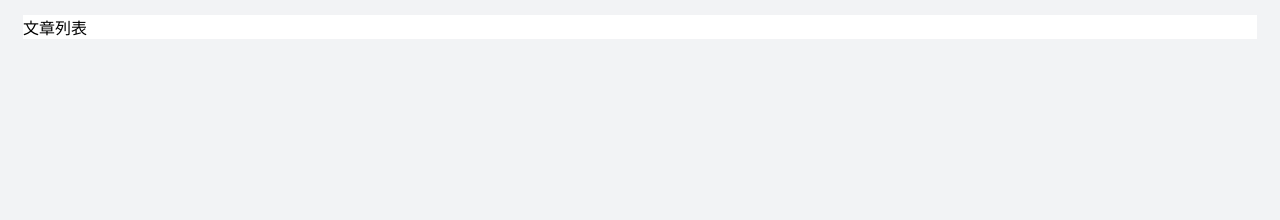
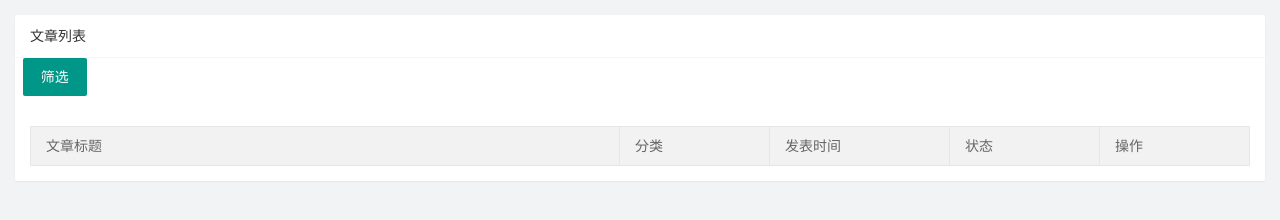
Before and after one commit to lky-996/dome_01, a plain HTML site: page article/art_list.html in a window 1280 px wide. Drawn offline with Linux system fonts and the light colour scheme.

Commit message:
bug修改

```diff
--- a/article/art_list.html
+++ b/article/art_list.html
@@ -5,16 +5,53 @@
     <meta charset="UTF-8">
     <meta name="viewport" content="width=device-width, initial-scale=1.0">
     <title>Document</title>
+    <link rel="stylesheet" href="../assets/lib/layui/css/layui.css">
     <link rel="stylesheet" href="../assets/css/article/art_list.css">
 </head>
 
 <body>
     <div class="layui-card">
         <div class="layui-card-header">文章列表</div>
+        <form class="layui-form" id="form-search">
+            <div class="layui-form-item layui-inline">
+                <select name="cate_id"></select>
+            </div>
+            <div class="layui-form-item layui-inline">
+                <select name="state">
+            <option value="">所有状态</option>
+            <option value="已发布">已发布</option>
+            <option value="草稿">草稿</option>
+            </select>
+            </div>
+            <div class="layui-form-item layui-inline">
+                <button class="layui-btn" lay-submit lay-filter="formDemo">筛选</button>
+            </div>
+        </form>
+
         <div class="layui-card-body">
             <!-- <table id="demo" lay-filter="test"></table> -->
+            <table class="layui-table">
+                <colgroup>
+                    <col />
+                    <col width="150" />
+                    <col width="180" />
+                    <col width="150" />
+                    <col width="150" />
+                </colgroup>
+                <thead>
+                    <tr>
+                        <th>文章标题</th>
+                        <th>分类</th>
+                        <th>发表时间</th>
+                        <th>状态</th>
+                        <th>操作</th>
+                    </tr>
+                </thead>
+                <tbody></tbody>
+            </table>
+        </div>
+        <div id="pageBox"></div>
 
-        </div>
     </div>
 
 </body>
--- a/assets/css/article/art_list.css
+++ b/assets/css/article/art_list.css
@@ -1,20 +1,10 @@
-.body {
+html,
+body {
     margin: 0;
     padding: 0;
 }
 
 body {
+    padding: 15px;
     background-color: #f2f3f5;
 }
-
-.layui-card {
-    background-color: #ffffffff;
-    margin: 15px;
-}
-
-
-/* 设置卡片主体区域的宽度 */
-
-.layui-card-body {
-    width: 500px;
-}
--- a/assets/js/article/art_cate.js
+++ b/assets/js/article/art_cate.js
@@ -72,7 +72,7 @@ $('#td').on('click', '#edit', function() {
 })
 $('body').on('submit', '#form-edit', function(e) {
     e.preventDefault();
-    var id = $(this).attr('data-id');
+    // var id = $(this).attr('data-id');
     $.ajax({
         method: 'POST',
         url: '/my/article/updatecate',
```
